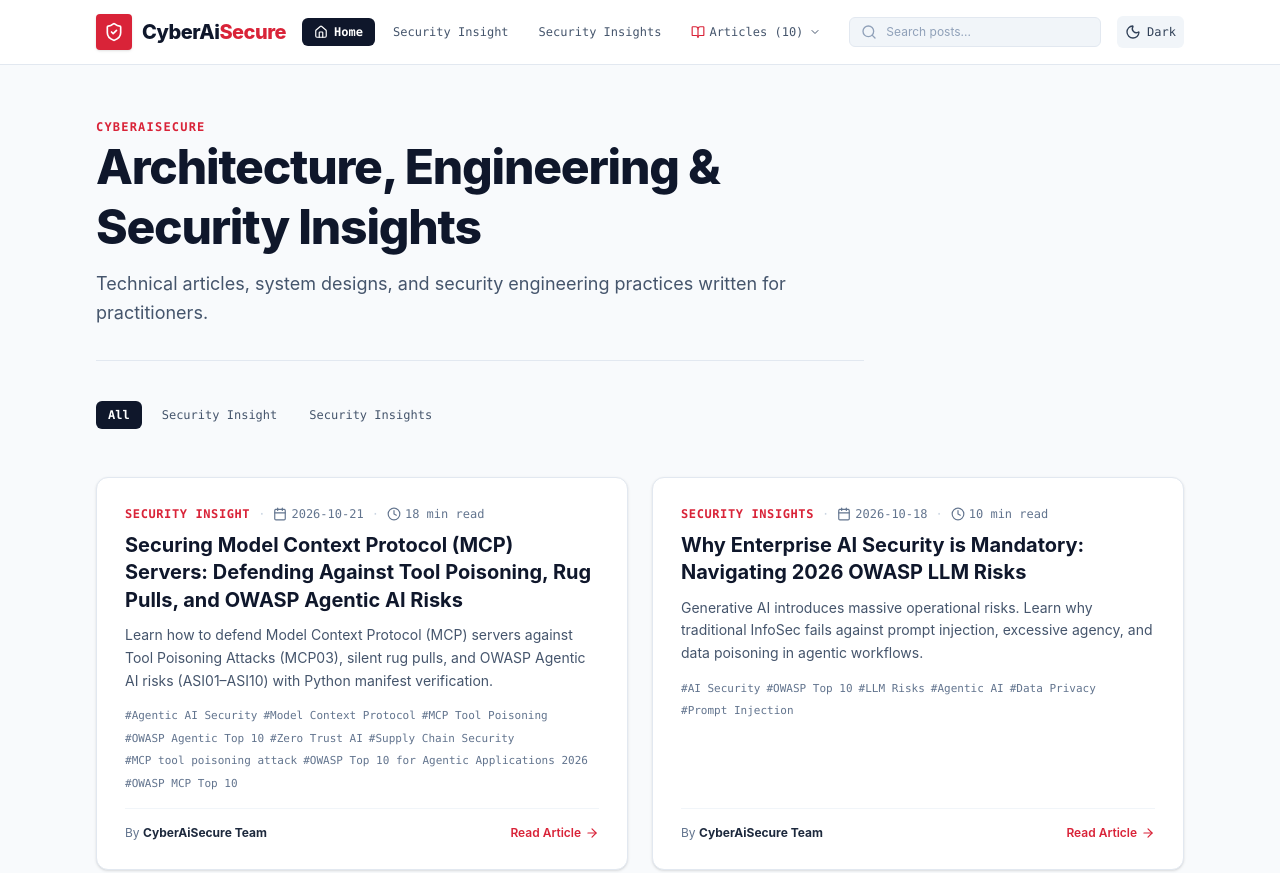
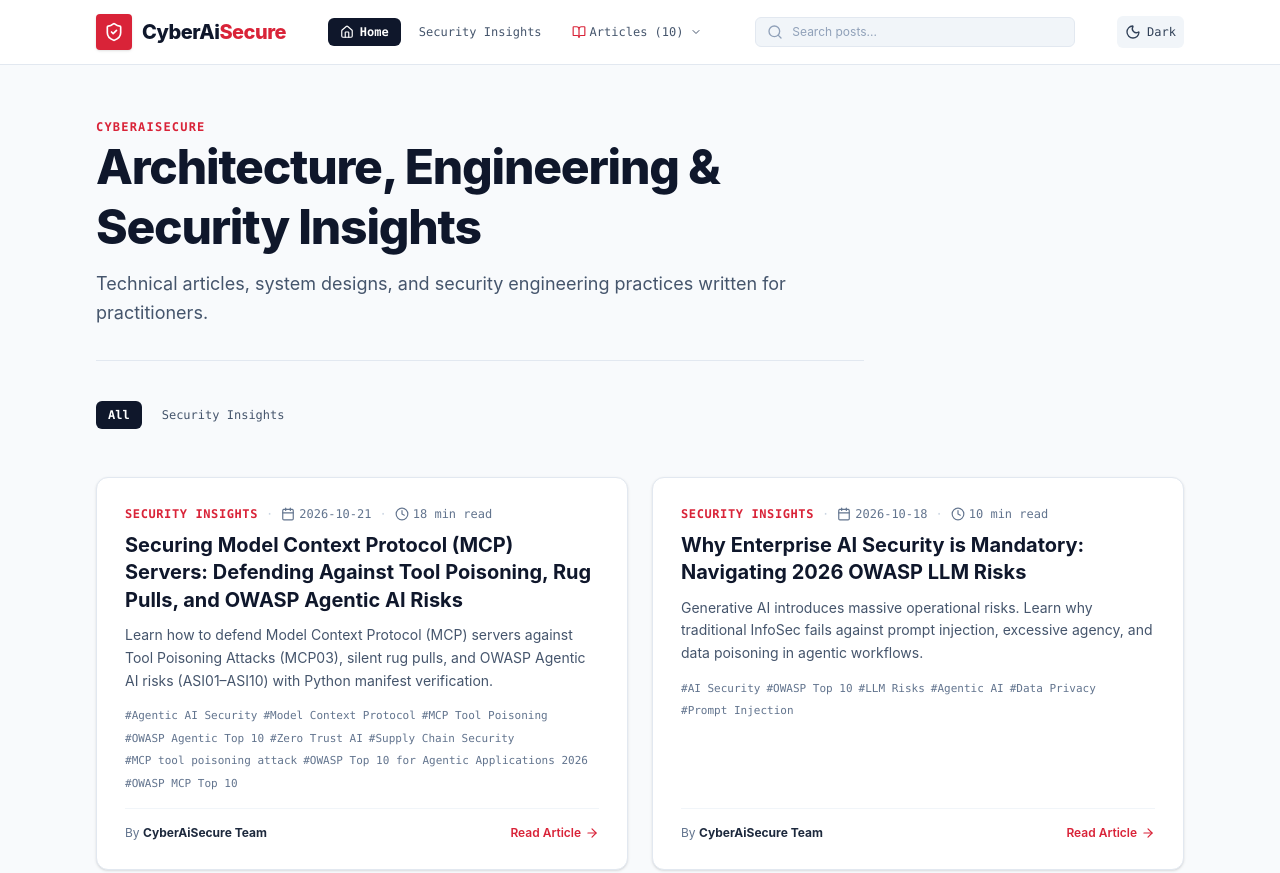
Before and after one commit to peacemindlav/cyberaisecure, a React app: page / in a window 1280 px wide. Shown: the top 873 px of the page. Built offline with nearby package versions, Linux system fonts and the light colour scheme.

Commit message:
Update securing-mcp-servers-tool-poisoning-owasp-agentic-ai-guide.md

```diff
--- a/content/posts/securing-mcp-servers-tool-poisoning-owasp-agentic-ai-guide.md
+++ b/content/posts/securing-mcp-servers-tool-poisoning-owasp-agentic-ai-guide.md
@@ -3,7 +3,7 @@ title: "Securing Model Context Protocol (MCP) Servers: Defending Against Tool Po
 description: "Learn how to defend Model Context Protocol (MCP) servers against Tool Poisoning Attacks (MCP03), silent rug pulls, and OWASP Agentic AI risks (ASI01–ASI10) with Python manifest verification."
 slug: "securing-mcp-servers-tool-poisoning-owasp-agentic-ai-guide"
 date: "2026-10-21"
-category: "Security Insight"
+category: "Security Insights"
 tags: ["Agentic AI Security", "Model Context Protocol", "MCP Tool Poisoning", "OWASP Agentic Top 10", "Zero Trust AI", "Supply Chain Security", "MCP tool poisoning attack", "OWASP Top 10 for Agentic Applications 2026", "OWASP MCP Top 10"]
 author: "CyberAiSecure Team"
 reading_time: "14 min read"
```
